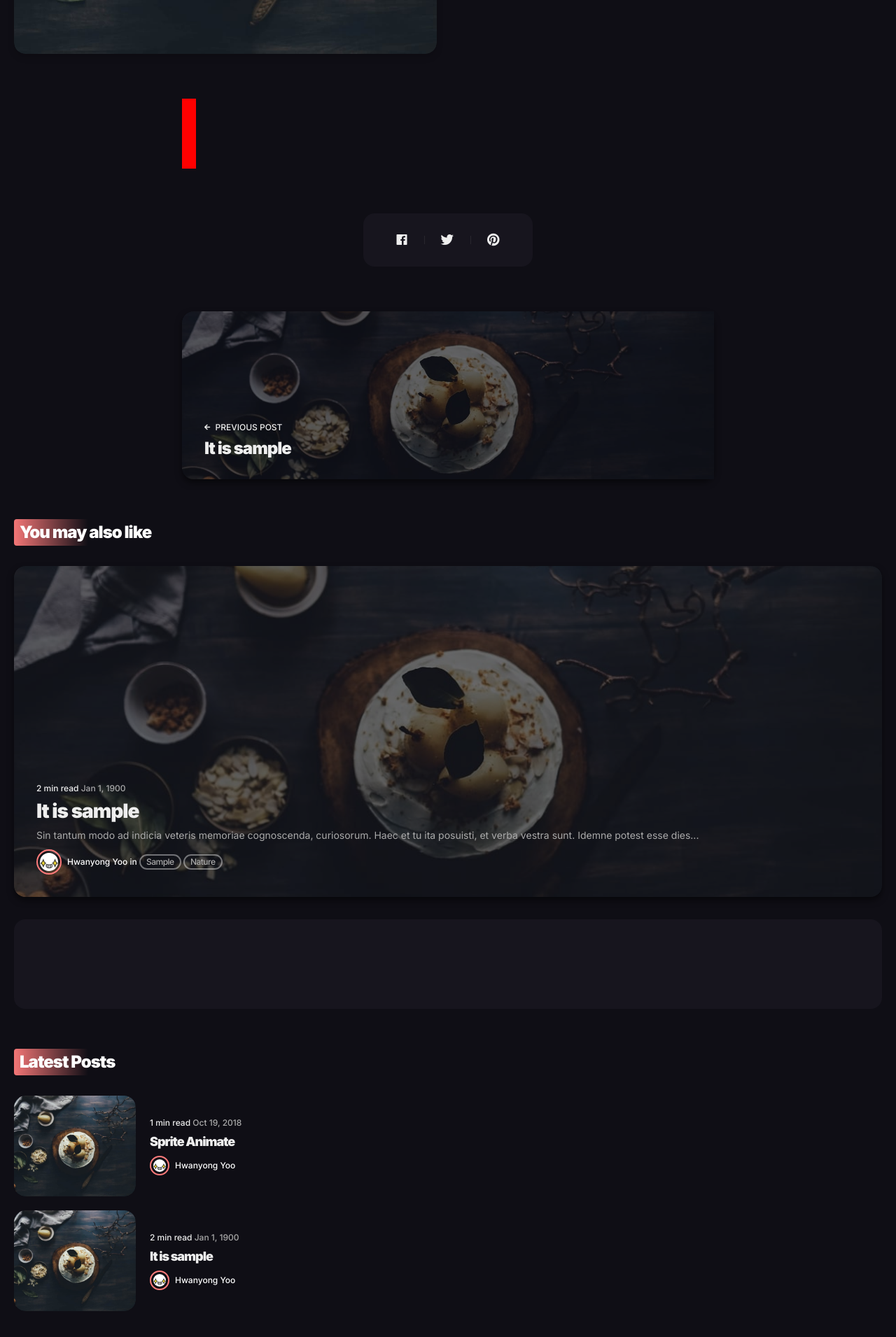
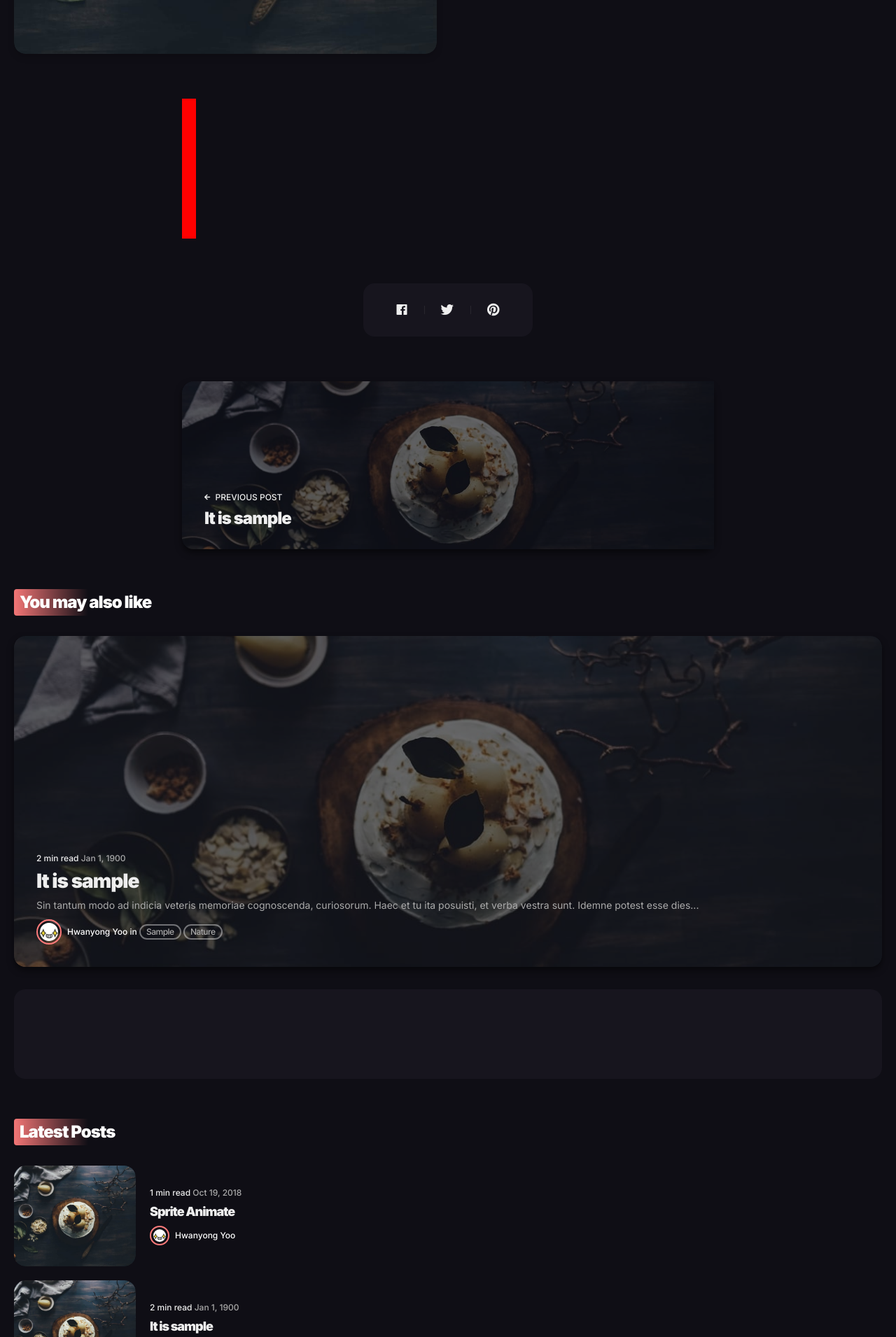
Before and after one commit to hwanyong/hwanyong.github.io, a Jekyll site: the page built from _posts/2018-10-19-sprite-animate.md, in a window 1280 px wide. Shown: the part 617-2528 px from the top of the page at 70% size. Built offline with Jekyll 4.4.1, drawn with Linux system fonts in a browser that asks for light colours; nearby versions of some CDN libraries; comment, search, counter and statistics services are not loaded.

Commit message:
Update 2018-10-19-sprite-animate.md

```diff
--- a/_posts/2018-10-19-sprite-animate.md
+++ b/_posts/2018-10-19-sprite-animate.md
@@ -6,5 +6,5 @@ date:   2018-10-19 00:00:00 +0000
 image:  '/images/20.jpg'
 tags:   [sample, nature]
 ---
-<div style="width: 20px; height: 100px; background-color: red;">
+<div style="width: 20px; height: 200px; background-color: red;">
 </div>
```
